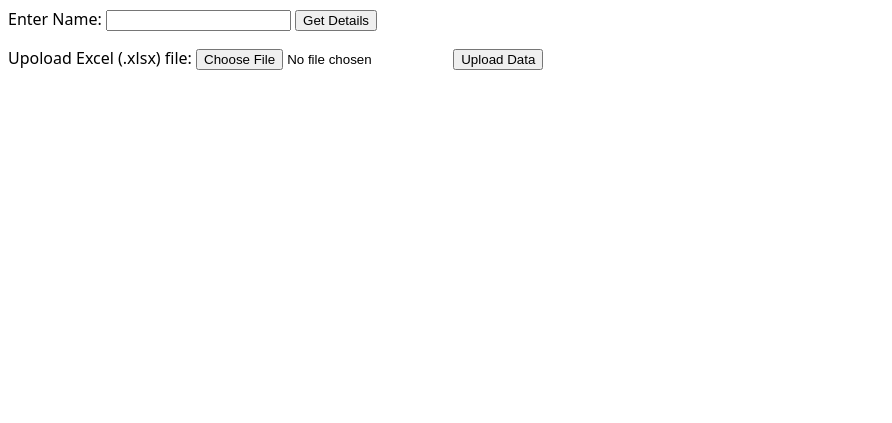
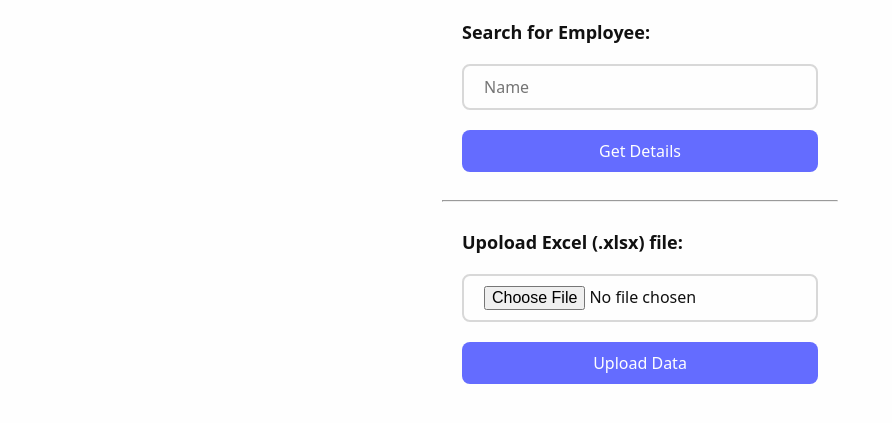
Before and after one commit to panchalchetan618/Employee-Management, a Django app: page / in a window 1280 px wide. Shown: the top 423 px of the page, without its empty margins (0-892 px from the left). Run offline with Django 4.2, Linux system fonts and the light colour scheme.

Commit message:
First Commit

```diff
--- a/static/styles.css
+++ b/static/styles.css
@@ -1,3 +1,108 @@
-body{
-    font-family: system-ui, -apple-system, BlinkMacSystemFont, 'Segoe UI', Roboto, Oxygen, Ubuntu, Cantarell, 'Open Sans', 'Helvetica Neue', sans-serif;
+body {
+    font-family: system-ui, -apple-system, BlinkMacSystemFont, "Segoe UI",
+        Roboto, Oxygen, Ubuntu, Cantarell, "Open Sans", "Helvetica Neue",
+        sans-serif;
+    margin: 0;
+    padding: 0;
+    background-color: #fefefe;
+    color: #111;
 }
+
+.center {
+    text-align: center;
+}
+
+.container {
+    display: flex;
+    justify-content: space-around;
+    align-items: center;
+}
+
+.form-container {
+    max-width: 560px;
+}
+
+form {
+    display: flex;
+    flex-direction: column;
+    padding: 10px;
+}
+
+button {
+    border-radius: 8px;
+    border: none;
+    padding: 10px 20px;
+    font-size: 16px;
+    font-weight: 500;
+    font-family: inherit;
+    background-color: #646cff;
+    cursor: pointer;
+    transition: ease-in-out 250ms;
+    margin: 10px;
+    color: #fefefe;
+}
+
+button:hover {
+    background-color: #7279fb;
+}
+
+input {
+    background-color: transparent;
+    border: 2px solid rgb(216, 216, 216);
+    border-radius: 8px;
+    padding: 10px 20px;
+    font-size: 16px;
+    margin: 10px;
+    font-family: inherit;
+    transition: 250ms ease-in-out;
+    outline: none;
+    color: #111;
+}
+
+input:focus {
+    border-color: #646cff;
+}
+
+label {
+    margin: 10px;
+    font-size: 18px;
+    font-weight: bold;
+}
+
+.hidden {
+    display: none;
+}
+
+.table-container {
+    display: flex;
+    justify-content: center;
+    align-items: center;
+}
+
+table {
+    font-family: Arial, Helvetica, sans-serif;
+    border-collapse: collapse;
+    width: 80%;
+}
+
+table td,
+table th {
+    border: 1px solid #ddd;
+    padding: 8px;
+}
+
+table tr:nth-child(even) {
+    background-color: #eee;
+}
+
+table tr:hover {
+    background-color: #eee;
+}
+
+table th {
+    padding-top: 12px;
+    padding-bottom: 12px;
+    text-align: left;
+    background-color: #646cff;
+    color: #fefefe;
+}
--- a/templates/home/index.html
+++ b/templates/home/index.html
@@ -8,24 +8,52 @@
         <title>Employee Management</title>
     </head>
     <body>
+        <div class="container">
+            <div class="form-container">
                 <div class="section-one">
                     <form onsubmit="getPersonDetails(event)">
                         {% csrf_token %}
-                <label for="name">Enter Name: </label>
-                <input type="text" name="name" id="name" />
+                        <label for="name">Search for Employee: </label>
+                        <input
+                            type="text"
+                            name="name"
+                            id="name"
+                            placeholder="Name"
+                        />
                         <button type="submit">Get Details</button>
                     </form>
-            <p id="personDetails"></p>
                 </div>
-
+                <hr />
                 <div class="section-two">
-            <form onsubmit="uploadFile(event)" enctype="multipart/form-data">
+                    <form
+                        onsubmit="uploadFile(event)"
+                        enctype="multipart/form-data"
+                    >
                         {% csrf_token %}
                         <label for="file">Upoload Excel (.xlsx) file: </label>
                         <input type="file" name="file" id="file" accept=".xlsx" />
                         <button type="submit">Upload Data</button>
                     </form>
                 </div>
+            </div>
+        </div>
+        <p id="result"></p>
+        <div class="table-container">
+            <table id="table" class="hidden">
+                <thead>
+                    <tr>
+                        <th>Emp_ID</th>
+                        <th>Name</th>
+                        <th>Salary</th>
+                        <th>Designation</th>
+                        <th>Address</th>
+                    </tr>
+                </thead>
+                <tbody id="empResult">
+
+                </tbody>
+            </table>
+        </div>
 
         <script src="{% static 'script.js' %}"></script>
     </body>
```
Also changed, not shown: static/script.js (+32 -20 lines). Lines whose indentation alone changed are shown as unchanged.
